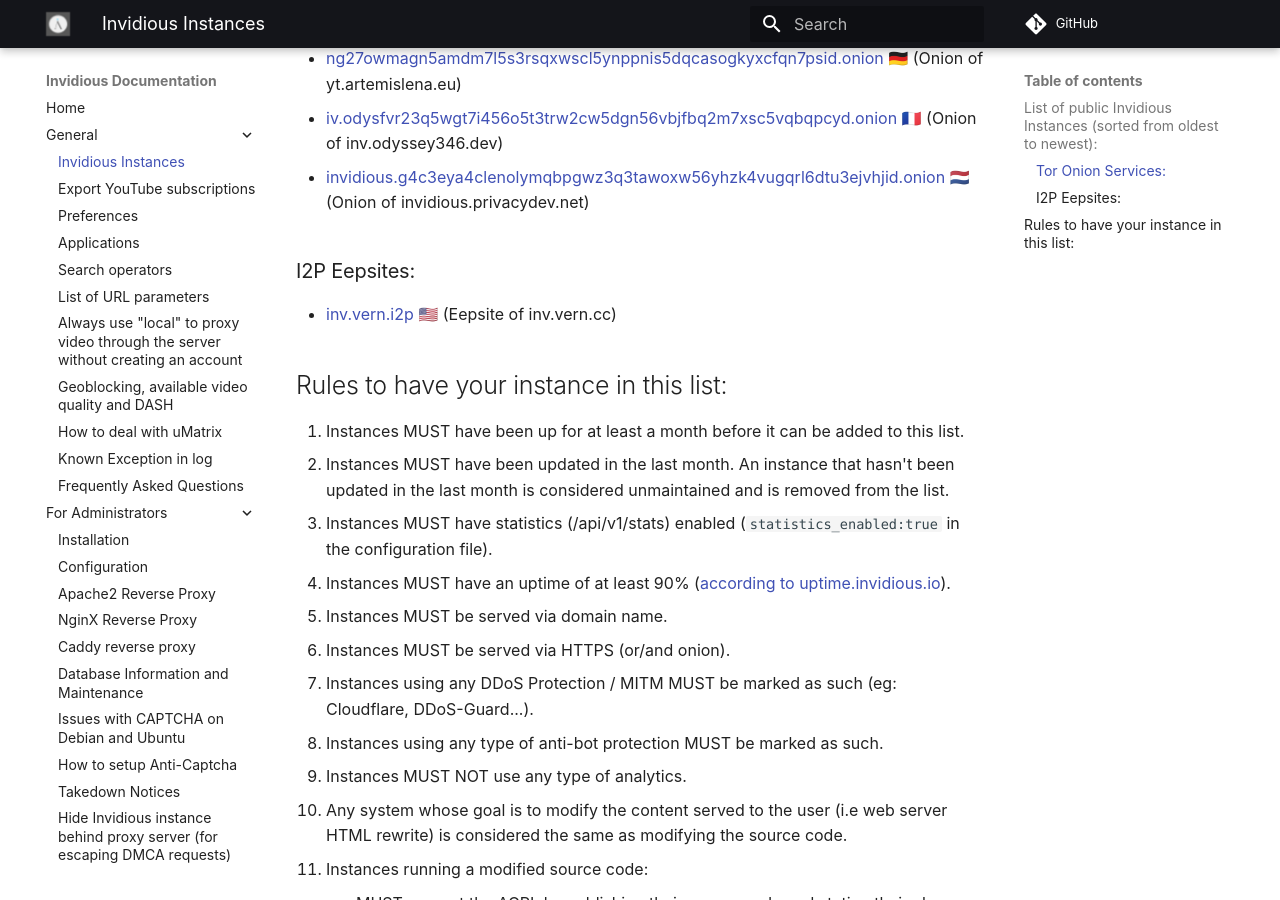
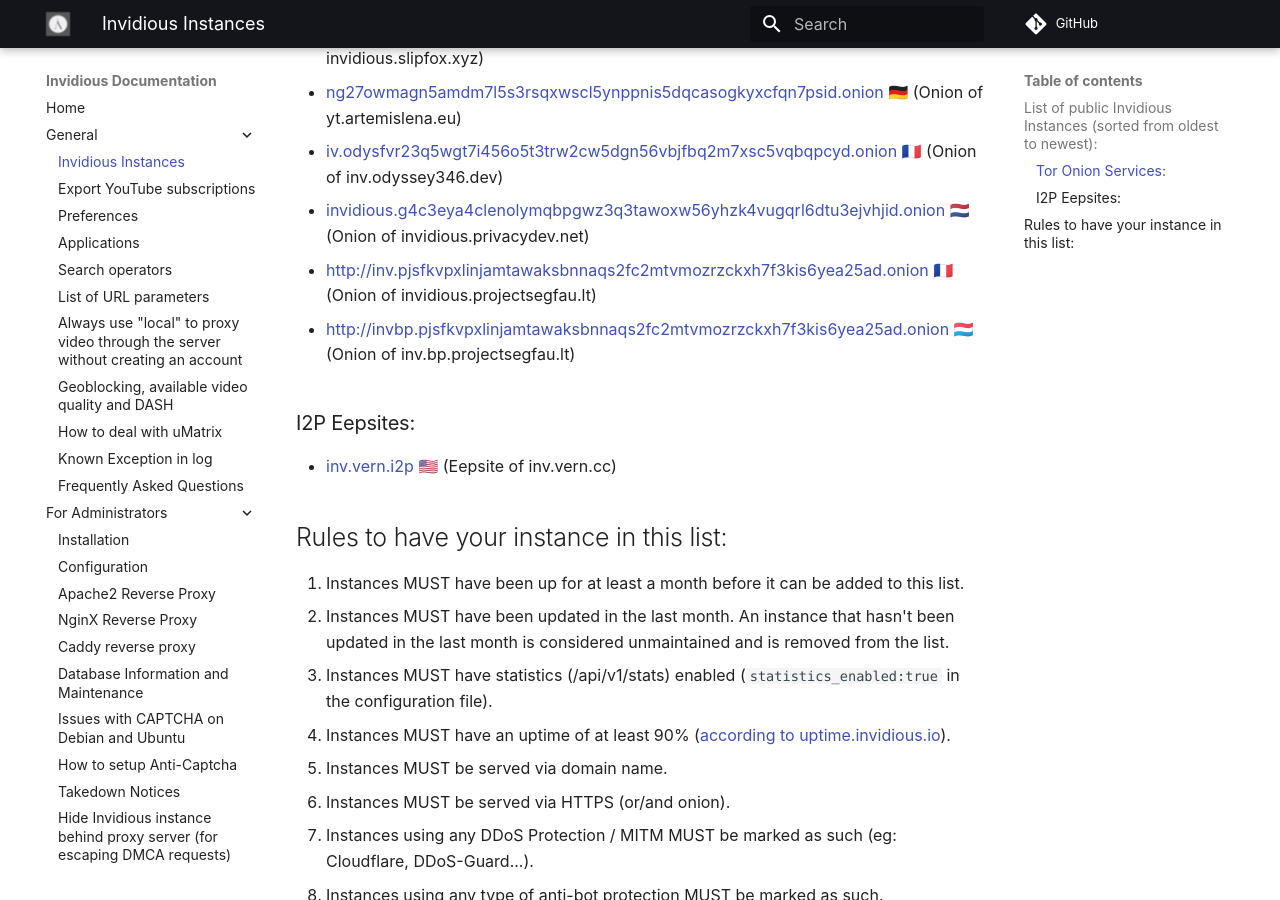
Before and after one commit to iv-org/documentation, an MkDocs documentation site: the page built from docs/instances.md, in a window 1280 px wide and 900 px high, scrolled down 2002 px. Built offline with MkDocs 1.6.1 and Material for MkDocs 9.7.7, drawn with Linux system fonts in a browser that asks for light colours; comment, search, counter and statistics services are not loaded.

Commit message:
add back vid.priv.au and onions of projectsegfault

```diff
--- a/docs/instances.md
+++ b/docs/instances.md
@@ -69,7 +71,7 @@
 
 * [osbivz6guyeahrwp2lnwyjk2xos342h4ocsxyqrlaopqjuhwn2djiiyd.onion](http://osbivz6guyeahrwp2lnwyjk2xos342h4ocsxyqrlaopqjuhwn2djiiyd.onion) 🇳🇱 (Onion of invidious.hub.ne.kr)
 
-*  [u2cvlit75owumwpy4dj2hsmvkq7nvrclkpht7xgyye2pyoxhpmclkrad.onion](http://u2cvlit75owumwpy4dj2hsmvkq7nvrclkpht7xgyye2pyoxhpmclkrad.onion) 🇺🇸 (Onion of inv.riverside.rocks)
+* [u2cvlit75owumwpy4dj2hsmvkq7nvrclkpht7xgyye2pyoxhpmclkrad.onion](http://u2cvlit75owumwpy4dj2hsmvkq7nvrclkpht7xgyye2pyoxhpmclkrad.onion) 🇺🇸 (Onion of inv.riverside.rocks)
 
 * [euxxcnhsynwmfidvhjf6uzptsmh4dipkmgdmcmxxuo7tunp3ad2jrwyd.onion](http://euxxcnhsynwmfidvhjf6uzptsmh4dipkmgdmcmxxuo7tunp3ad2jrwyd.onion/) 🇩🇪 (Onion of invidious.sethforprivacy.com)
 
@@ -84,6 +86,10 @@
 * [iv.odysfvr23q5wgt7i456o5t3trw2cw5dgn56vbjfbq2m7xsc5vqbqpcyd.onion](http://iv.odysfvr23q5wgt7i456o5t3trw2cw5dgn56vbjfbq2m7xsc5vqbqpcyd.onion) 🇫🇷 (Onion of inv.odyssey346.dev)
 
 * [invidious.g4c3eya4clenolymqbpgwz3q3tawoxw56yhzk4vugqrl6dtu3ejvhjid.onion](http://invidious.g4c3eya4clenolymqbpgwz3q3tawoxw56yhzk4vugqrl6dtu3ejvhjid.onion) 🇳🇱 (Onion of invidious.privacydev.net)
+
+* [http://inv.pjsfkvpxlinjamtawaksbnnaqs2fc2mtvmozrzckxh7f3kis6yea25ad.onion](http://inv.pjsfkvpxlinjamtawaksbnnaqs2fc2mtvmozrzckxh7f3kis6yea25ad.onion) 🇫🇷 (Onion of invidious.projectsegfau.lt)
+
+* [http://invbp.pjsfkvpxlinjamtawaksbnnaqs2fc2mtvmozrzckxh7f3kis6yea25ad.onion](http://invbp.pjsfkvpxlinjamtawaksbnnaqs2fc2mtvmozrzckxh7f3kis6yea25ad.onion) 🇱🇺 (Onion of inv.bp.projectsegfau.lt)
 
 ### I2P Eepsites:
 
```
Also changed, not shown: other parts of docs/instances.md (+2 -0 lines).
